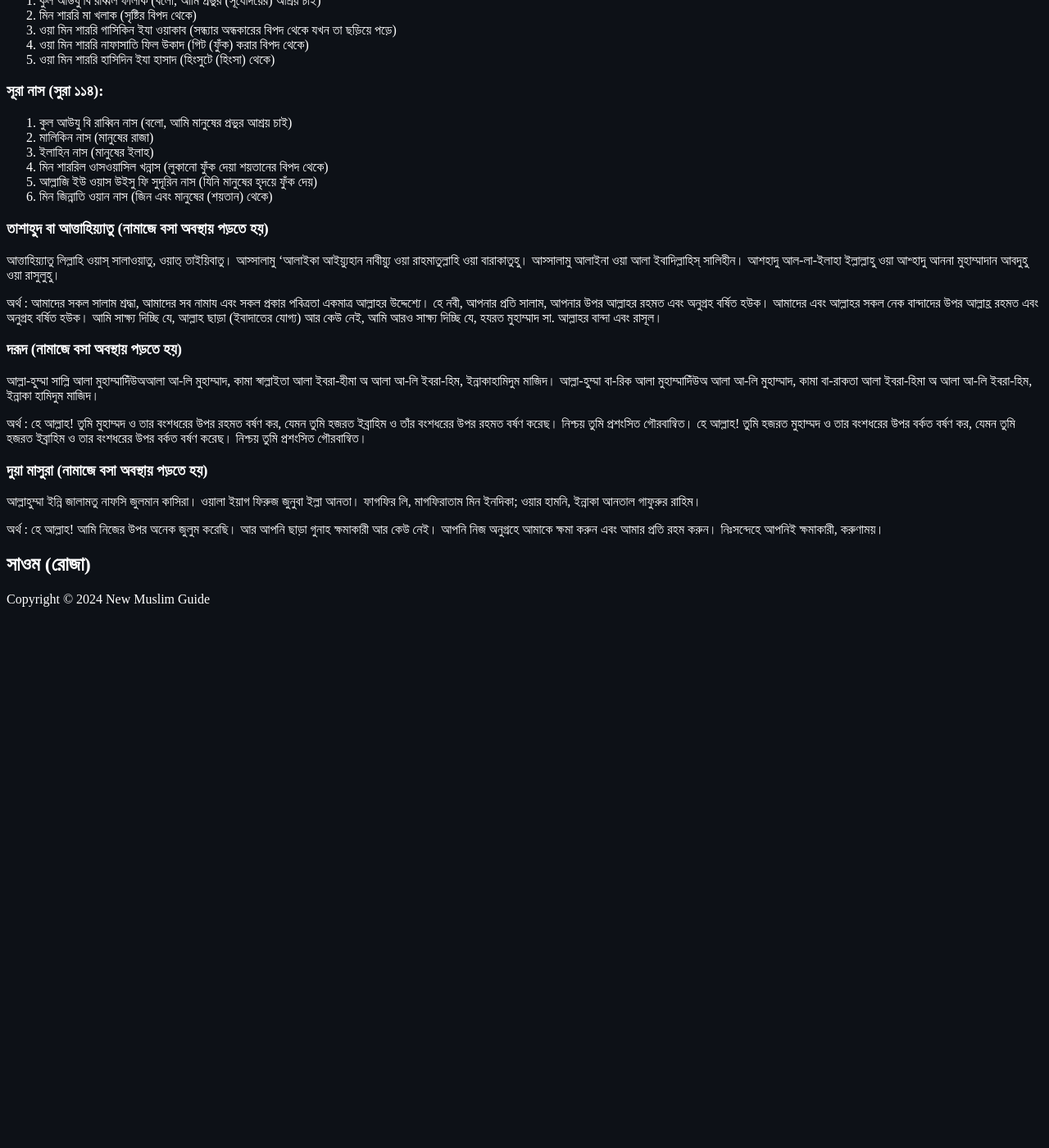
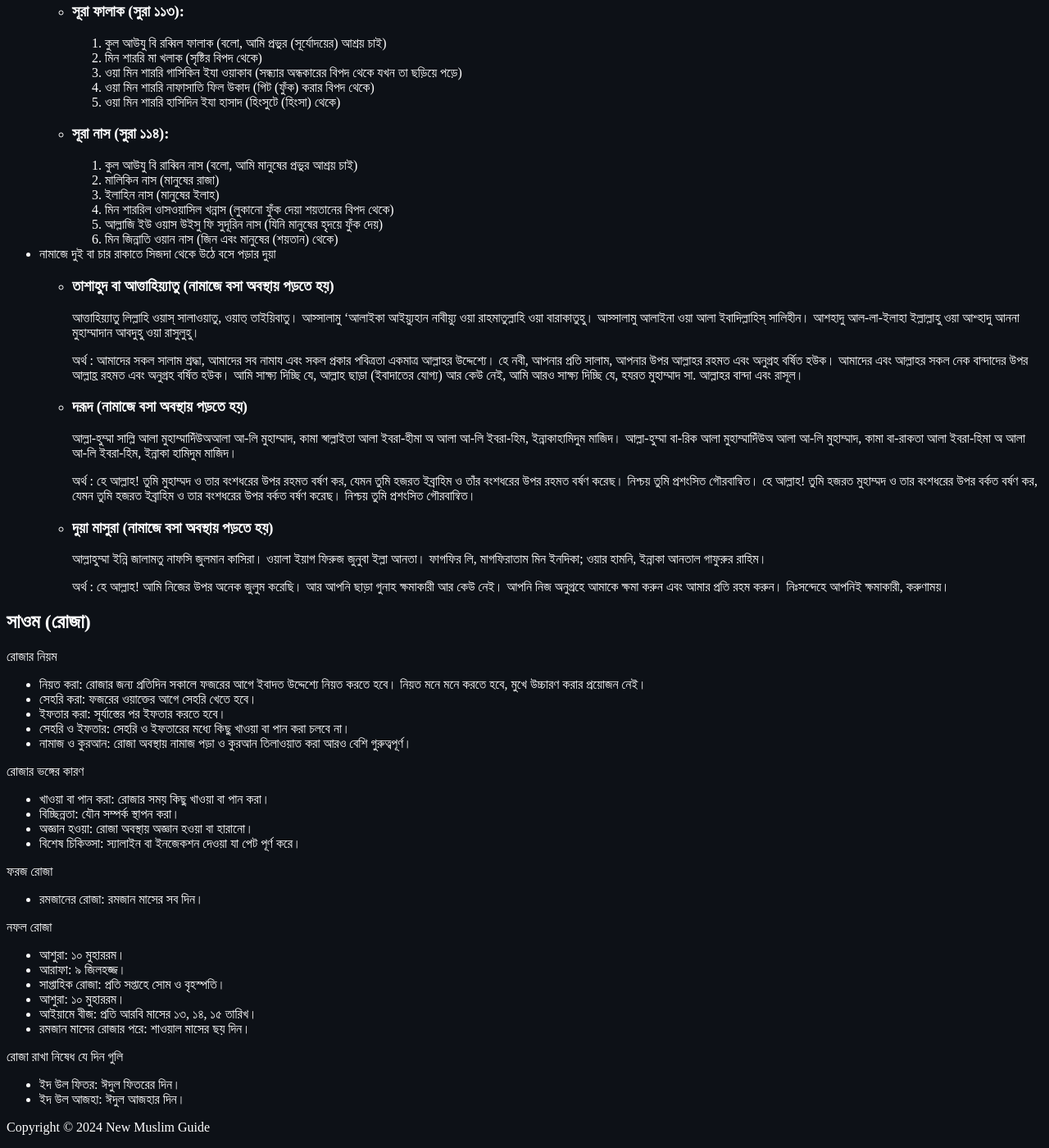
Before and after one commit to DeenAlIslam/NewMuslimGuide, a Jekyll site: the page built from bangla/index.md, in a window 1280 px wide and 1400 px high, scrolled down 2604 px. Shown: the whole window at 82% size. Built offline with Jekyll 4.4.1, drawn with Linux system fonts in a browser that asks for light colours; before the commit the page ends 3360 px from its top, so only the background shows below that; some of the changed text lies outside the part shown.

Commit message:
Update index.md

```diff
--- a/bangla/index.md
+++ b/bangla/index.md
@@ -104,60 +104,91 @@ Video: https://youtu.be/XPTYljKh9yw
 19. সালাতের বা নামাজের শেষে ডান দিকে মুখ করে এবং বাম দিকে  মুখ করে সালাম দিন। সালাম দিতে হবে আসসালামু আলাইকুম ওয়া রাহমাতুল্লাহ (আপনার উপরও শান্তি ও আল্লাহর রহমত বর্ষিত হোক) বলে। এই ভাবে দুই রাকাত নামাজ শেষ হলো।
 20. যদি চার রাকাত নামাজ হয় তবে, দুই রাকাতের পর শুধু তাশাহুদ পড়ে উঠে দাঁড়িয়ে, হাত কান অবধি উঠিয়ে আবার হাত বেঁধে দুই রাকাত আগের মতো পরে বসতে হবে। তারপর আবার তাশাহুদ, দরূদ ও মাসুরা পরে সালাম ফিরিয়ে নামাজ শেষ করতে হবে।
 
-### সূরা ফাতিহা:(সুরা ১)
-সূরা ফাতিহা ইসলামের অন্যতম গুরুত্বপূর্ণ সূরা এবং মুসলিমদের দৈনিক নামাজে এটি প্রতিটি রাকআত (বিভাগ) এ পাঠ করতে হয়। এটি আল্লাহর প্রশংসা, দয়া, এবং সঠিক পথ অনুসরণের জন্য প্রার্থনা করা হয়।
+- নামাজে দাঁড়ানো অবস্থায় পড়ার সূরা
+    - ### সূরা ফাতিহা:(সুরা ১)
+        সূরা ফাতিহা ইসলামের অন্যতম গুরুত্বপূর্ণ সূরা এবং মুসলিমদের দৈনিক নামাজে এটি প্রতিটি রাকআত (বিভাগ) এ পাঠ করতে হয়। এটি আল্লাহর প্রশংসা, দয়া, এবং সঠিক পথ অনুসরণের জন্য প্রার্থনা করা হয়।
 
-সূরা ফাতিহা (সুরা ১) :
-1. বিসমিল্লাহির রাহমানির রাহিম (আল্লাহর নামে, পরম দয়ালু, অতি দয়ালু)
-2. আল হামদুলিল্লাহি রব্বিল আলামিন (সমস্ত প্রশংসা আল্লাহর জন্য, সমস্ত জগতের পালনকর্তা)
-3. আর রাহমানির রাহিম (পরম দয়ালু, অতি দয়ালু)
-4. মালিকি ইয়াওমিদ দিন (প্রতিদানের দিনের মালিক)
-5. ইয়াকা না'বুদু ওয়া ইয়াকা নাস্তাইন (কেবল তোমারই আমরা এবাদত করি এবং কেবল তোমারই সাহায্য প্রার্থনা করি)
-6. ইহদিনাস সিরাতাল মুস্তাকিম (আমাদের সঠিক পথ দেখাও)
-7. সিরাতাল লাধিনা অন'আমতা আলাইহিম (তাদের পথ যাদের উপর তুমি অনুগ্রহ করেছ)
-8. গায়রিল ম্যাগদুবি আলাইহিম ওয়ালাদ দললিন (তাদের পথ যাদের উপর রাগ করা হয়েছে এবং যারা পথভ্রষ্ট হয়েছে না)
-9. আমিন (আমিন - হে আল্লাহ, এটি পূর্ণ করুন)
+        সূরা ফাতিহা (সুরা ১) :
+        1. বিসমিল্লাহির রাহমানির রাহিম (আল্লাহর নামে, পরম দয়ালু, অতি দয়ালু)
+        2. আল হামদুলিল্লাহি রব্বিল আলামিন (সমস্ত প্রশংসা আল্লাহর জন্য, সমস্ত জগতের পালনকর্তা)
+        3. আর রাহমানির রাহিম (পরম দয়ালু, অতি দয়ালু)
+        4. মালিকি ইয়াওমিদ দিন (প্রতিদানের দিনের মালিক)
+        5. ইয়াকা না'বুদু ওয়া ইয়াকা নাস্তাইন (কেবল তোমারই আমরা এবাদত করি এবং কেবল তোমারই সাহায্য প্রার্থনা করি)
+        6. ইহদিনাস সিরাতাল মুস্তাকিম (আমাদের সঠিক পথ দেখাও)
+        7. সিরাতাল লাধিনা অন'আমতা আলাইহিম (তাদের পথ যাদের উপর তুমি অনুগ্রহ করেছ)
+        8. গায়রিল ম্যাগদুবি আলাইহিম ওয়ালাদ দললিন (তাদের পথ যাদের উপর রাগ করা হয়েছে এবং যারা পথভ্রষ্ট হয়েছে না)
+        9. আমিন (আমিন - হে আল্লাহ, এটি পূর্ণ করুন)
 
-### সূরা আসর (সুরা ১০৩):
-1. ওয়াল আসরি (সময়ের প্রতি শপথ)
-2. ইননাল ইনসানা লাফি খুসর (নিঃসন্দেহে মানবতা ক্ষতির মধ্যে রয়েছে)
-3. ইল্লাল্লাজিনা আমানু ওয়া আমিলুস সালিহাতি (তবে যারা ইমান এনেছে এবং সৎকর্ম করেছে)
-4. ওয়া তাওয়া সাউবিল হাক্কি ওয়া তাওয়া সাউবিস সাবরি (এবং পরস্পরকে সত্যের জন্য এবং ধৈর্যের জন্য উপদেশ দিয়েছে)
+- সূরা ফাতিহার পর মিলানোর জন্য কয়েকটি সহজ সূরা
+    - ### সূরা আসর (সুরা ১০৩):
+        1. ওয়াল আসরি (সময়ের প্রতি শপথ)
+        2. ইননাল ইনসানা লাফি খুসর (নিঃসন্দেহে মানবতা ক্ষতির মধ্যে রয়েছে)
+        3. ইল্লাল্লাজিনা আমানু ওয়া আমিলুস সালিহাতি (তবে যারা ইমান এনেছে এবং সৎকর্ম করেছে)
+        4. ওয়া তাওয়া সাউবিল হাক্কি ওয়া তাওয়া সাউবিস সাবরি (এবং পরস্পরকে সত্যের জন্য এবং ধৈর্যের জন্য উপদেশ দিয়েছে)
 
-### সূরা ইখলাস (সুরা ১১২):
-1. কুলহু আল্লাহু আহাদ (বলো, আল্লাহ এক)
-2. আল্লাহুস সামাদ (আল্লাহ, যার কোন অভাব নেই)
-3. লাম ইয়ালিদ ওয়ালাম ইউলাদ (তিনি জন্মাননি এবং জন্মদান করেননি)
-4. ওয়ালাম ইয়া কুল্লাহু কুফুয়ান আহাদ (এবং তাঁর সমকক্ষ কোন কিছু নেই)
+    - ### সূরা ইখলাস (সুরা ১১২):
+        1. কুলহু আল্লাহু আহাদ (বলো, আল্লাহ এক)
+        2. আল্লাহুস সামাদ (আল্লাহ, যার কোন অভাব নেই)
+        3. লাম ইয়ালিদ ওয়ালাম ইউলাদ (তিনি জন্মাননি এবং জন্মদান করেননি)
+        4. ওয়ালাম ইয়া কুল্লাহু কুফুয়ান আহাদ (এবং তাঁর সমকক্ষ কোন কিছু নেই)
 
-### সূরা ফালাক (সুরা ১১৩):
-1. কুল আউযু বি রব্বিল ফালাক (বলো, আমি প্রভুর (সূর্যোদয়ের) আশ্রয় চাই)
-2. মিন শাররি মা খলাক (সৃষ্টির বিপদ থেকে)
-3. ওয়া মিন শাররি গাসিকিন ইযা ওয়াকাব (সন্ধ্যার অন্ধকারের বিপদ থেকে যখন তা ছড়িয়ে পড়ে)
-4. ওয়া মিন শাররি নাফাসাতি ফিল উকাদ (গিট (ফুঁক) করার বিপদ থেকে)
-5. ওয়া মিন শাররি হাসিদিন ইযা হাসাদ (হিংসুটে (হিংসা) থেকে)
+    - ### সূরা ফালাক (সুরা ১১৩):
+        1. কুল আউযু বি রব্বিল ফালাক (বলো, আমি প্রভুর (সূর্যোদয়ের) আশ্রয় চাই)
+        2. মিন শাররি মা খলাক (সৃষ্টির বিপদ থেকে)
+        3. ওয়া মিন শাররি গাসিকিন ইযা ওয়াকাব (সন্ধ্যার অন্ধকারের বিপদ থেকে যখন তা ছড়িয়ে পড়ে)
+        4. ওয়া মিন শাররি নাফাসাতি ফিল উকাদ (গিট (ফুঁক) করার বিপদ থেকে)
+        5. ওয়া মিন শাররি হাসিদিন ইযা হাসাদ (হিংসুটে (হিংসা) থেকে)
 
-### সূরা নাস (সুরা ১১৪):
-1. কুল আউযু বি রাব্বিন নাস (বলো, আমি মানুষের প্রভুর আশ্রয় চাই)
-2. মালিকিন নাস (মানুষের রাজা)
-3. ইলাহিন নাস (মানুষের ইলাহ)
-4. মিন শাররিল ওাসওয়াসিল খন্নাস (লুকানো ফুঁক দেয়া শয়তানের বিপদ থেকে)
-5. আল্লাজি ইউ ওয়াস উইসু ফি সুদূরিন নাস (যিনি মানুষের হৃদয়ে ফুঁক দেয়)
-6. মিন জিন্নাতি ওয়ান নাস (জিন এবং মানুষের (শয়তান) থেকে)
+    - ### সূরা নাস (সুরা ১১৪):
+        1. কুল আউযু বি রাব্বিন নাস (বলো, আমি মানুষের প্রভুর আশ্রয় চাই)
+        2. মালিকিন নাস (মানুষের রাজা)
+        3. ইলাহিন নাস (মানুষের ইলাহ)
+        4. মিন শাররিল ওাসওয়াসিল খন্নাস (লুকানো ফুঁক দেয়া শয়তানের বিপদ থেকে)
+        5. আল্লাজি ইউ ওয়াস উইসু ফি সুদূরিন নাস (যিনি মানুষের হৃদয়ে ফুঁক দেয়)
+        6. মিন জিন্নাতি ওয়ান নাস (জিন এবং মানুষের (শয়তান) থেকে)
+- নামাজে দুই বা চার রাকাতে সিজদা থেকে উঠে বসে পড়ার দুয়া
+    - ### তাশাহুদ বা আত্তাহিয়্যাতু (নামাজে বসা অবস্থায় পড়তে হয়)
+        আত্তাহিয়্যাতু লিল্লাহি ওয়াস্ সালাওয়াতু, ওয়াত্ তাইয়িবাতু। আস্সালামু 'আলাইকা আইয়্যুহান নাবীয়্যু ওয়া রাহমাতুল্লাহি ওয়া বারাকাতুহু। আস্সালামু আলাইনা ওয়া আলা ইবাদিল্লাহিস্ সালিহীন। আশহাদু আল-লা-ইলাহা ইল্লাল্লাহু ওয়া আশ্হাদু আননা মুহাম্মাদান আবদুহু ওয়া রাসুলুহু।
 
-### তাশাহুদ বা আত্তাহিয়্যাতু (নামাজে বসা অবস্থায় পড়তে হয়)
-আত্তাহিয়্যাতু লিল্লাহি ওয়াস্ সালাওয়াতু, ওয়াত্ তাইয়িবাতু। আস্সালামু 'আলাইকা আইয়্যুহান নাবীয়্যু ওয়া রাহমাতুল্লাহি ওয়া বারাকাতুহু। আস্সালামু আলাইনা ওয়া আলা ইবাদিল্লাহিস্ সালিহীন। আশহাদু আল-লা-ইলাহা ইল্লাল্লাহু ওয়া আশ্হাদু আননা মুহাম্মাদান আবদুহু ওয়া রাসুলুহু।
+        অর্থ : আমাদের সকল সালাম শ্রদ্ধা, আমাদের সব নামায এবং সকল প্রকার পবিত্রতা একমাত্র আল্লাহর উদ্দেশ্যে। হে নবী, আপনার প্রতি সালাম, আপনার উপর আল্লাহর রহমত এবং অনুগ্রহ বর্ষিত হউক। আমাদের এবং আল্লাহর সকল নেক বান্দাদের উপর আল্লাহ্র রহমত এবং অনুগ্রহ বর্ষিত হউক। আমি সাক্ষ্য দিচ্ছি যে, আল্লাহ ছাড়া (ইবাদাতের যোগ্য) আর কেউ নেই, আমি আরও সাক্ষ্য দিচ্ছি যে, হযরত মুহাম্মাদ সা. আল্লাহর বান্দা এবং রাসূল।
 
-অর্থ : আমাদের সকল সালাম শ্রদ্ধা, আমাদের সব নামায এবং সকল প্রকার পবিত্রতা একমাত্র আল্লাহর উদ্দেশ্যে। হে নবী, আপনার প্রতি সালাম, আপনার উপর আল্লাহর রহমত এবং অনুগ্রহ বর্ষিত হউক। আমাদের এবং আল্লাহর সকল নেক বান্দাদের উপর আল্লাহ্র রহমত এবং অনুগ্রহ বর্ষিত হউক। আমি সাক্ষ্য দিচ্ছি যে, আল্লাহ ছাড়া (ইবাদাতের যোগ্য) আর কেউ নেই, আমি আরও সাক্ষ্য দিচ্ছি যে, হযরত মুহাম্মাদ সা. আল্লাহর বান্দা এবং রাসূল।
+    - ### দরূদ (নামাজে বসা অবস্থায় পড়তে হয়)
+        আল্লা-হুম্মা সাল্লি আলা মুহাম্মাদিঁউঅআলা আ-লি মুহাম্মাদ, কামা স্বাল্লাইতা আলা ইবরা-হীমা অ আলা আ-লি ইবরা-হিম, ইন্নাকাহামিদুম মাজিদ। আল্লা-হুম্মা বা-রিক আলা মুহাম্মাদিঁউঅ আলা আ-লি মুহাম্মাদ, কামা বা-রাকতা আলা ইবরা-হিমা অ আলা আ-লি ইবরা-হিম, ইন্নাকা হামিদুম মাজিদ।
 
-### দরূদ (নামাজে বসা অবস্থায় পড়তে হয়)
-আল্লা-হুম্মা সাল্লি আলা মুহাম্মাদিঁউঅআলা আ-লি মুহাম্মাদ, কামা স্বাল্লাইতা আলা ইবরা-হীমা অ আলা আ-লি ইবরা-হিম, ইন্নাকাহামিদুম মাজিদ। আল্লা-হুম্মা বা-রিক আলা মুহাম্মাদিঁউঅ আলা আ-লি মুহাম্মাদ, কামা বা-রাকতা আলা ইবরা-হিমা অ আলা আ-লি ইবরা-হিম, ইন্নাকা হামিদুম মাজিদ।
+        অর্থ : হে আল্লাহ! তুমি মুহাম্মদ ও তার বংশধরের উপর রহমত বর্ষণ কর, যেমন তুমি হজরত ইব্রাহিম ও তাঁর বংশধরের উপর রহমত বর্ষণ করেছ। নিশ্চয় তুমি প্রশংসিত গৌরবান্বিত। হে আল্লাহ! তুমি হজরত মুহাম্মদ ও তার বংশধরের উপর বর্কত বর্ষণ কর, যেমন তুমি হজরত ইব্রাহিম ও তার বংশধরের উপর বর্কত বর্ষণ করেছ। নিশ্চয় তুমি প্রশংসিত গৌরবান্বিত।
 
-অর্থ : হে আল্লাহ! তুমি মুহাম্মদ ও তার বংশধরের উপর রহমত বর্ষণ কর, যেমন তুমি হজরত ইব্রাহিম ও তাঁর বংশধরের উপর রহমত বর্ষণ করেছ। নিশ্চয় তুমি প্রশংসিত গৌরবান্বিত। হে আল্লাহ! তুমি হজরত মুহাম্মদ ও তার বংশধরের উপর বর্কত বর্ষণ কর, যেমন তুমি হজরত ইব্রাহিম ও তার বংশধরের উপর বর্কত বর্ষণ করেছ। নিশ্চয় তুমি প্রশংসিত গৌরবান্বিত।
+    - ### দুয়া মাসুরা (নামাজে বসা অবস্থায় পড়তে হয়)
+        আল্লাহুম্মা ইন্নি জালামতু নাফসি জুলমান কাসিরা। ওয়ালা ইয়াগ ফিরুজ জুনুবা ইল্লা আনতা। ফাগফির লি, মাগফিরাতাম মিন ইনদিকা; ওয়ার হামনি, ইন্নাকা আনতাল গাফুরুর রাহিম।
 
-### দুয়া মাসুরা (নামাজে বসা অবস্থায় পড়তে হয়)
-আল্লাহুম্মা ইন্নি জালামতু নাফসি জুলমান কাসিরা। ওয়ালা ইয়াগ ফিরুজ জুনুবা ইল্লা আনতা। ফাগফির লি, মাগফিরাতাম মিন ইনদিকা; ওয়ার হামনি, ইন্নাকা আনতাল গাফুরুর রাহিম।
-
-অর্থ : হে আল্লাহ! আমি নিজের উপর অনেক জুলুম করেছি। আর আপনি ছাড়া গুনাহ ক্ষমাকারী আর কেউ নেই। আপনি নিজ অনুগ্রহে আমাকে ক্ষমা করুন এবং আমার প্রতি রহম করুন। নিঃসন্দেহে আপনিই ক্ষমাকারী, করুণাময়।
+        অর্থ : হে আল্লাহ! আমি নিজের উপর অনেক জুলুম করেছি। আর আপনি ছাড়া গুনাহ ক্ষমাকারী আর কেউ নেই। আপনি নিজ অনুগ্রহে আমাকে ক্ষমা করুন এবং আমার প্রতি রহম করুন। নিঃসন্দেহে আপনিই ক্ষমাকারী, করুণাময়।
 
 ## সাওম (রোজা)
+
+
+রোজার নিয়ম
+- নিয়ত করা: রোজার জন্য প্রতিদিন সকালে ফজরের আগে ইবাদত উদ্দেশ্যে নিয়ত করতে হবে। নিয়ত মনে মনে করতে হবে, মুখে উচ্চারণ করার প্রয়োজন নেই।
+- সেহরি করা: ফজরের ওয়াক্তের আগে সেহরি খেতে হবে।
+- ইফতার করা: সূর্যাস্তের পর ইফতার করতে হবে।
+- সেহরি ও ইফতার: সেহরি ও ইফতারের মধ্যে কিছু খাওয়া বা পান করা চলবে না।
+- নামাজ ও কুরআন: রোজা অবস্থায় নামাজ পড়া ও কুরআন তিলাওয়াত করা আরও বেশি গুরুত্বপূর্ণ।
+
+রোজার ভঙ্গের কারণ
+- খাওয়া বা পান করা: রোজার সময় কিছু খাওয়া বা পান করা।
+- বিচ্ছিন্নতা: যৌন সম্পর্ক স্থাপন করা।
+- অজ্ঞান হওয়া: রোজা অবস্থায় অজ্ঞান হওয়া বা হারানো।
+- বিশেষ চিকিত্সা: স্যালাইন বা ইনজেকশন দেওয়া যা পেট পূর্ণ করে।
+
+ফরজ রোজা
+- রমজানের রোজা: রমজান মাসের সব দিন।
+
+নফল রোজা
+- আশুরা: ১০ মুহাররম।
+- আরাফা: ৯ জিলহজ্জ।
+- সাপ্তাহিক রোজা: প্রতি সপ্তাহে সোম ও বৃহস্পতি।
+- আশুরা: ১০ মুহাররম।
+- আইয়ামে বীজ: প্রতি আরবি মাসের ১৩, ১৪, ১৫ তারিখ।
+- রমজান মাসের রোজার পরে: শাওয়াল মাসের ছয় দিন।
+
+রোজা রাখা নিষেধ যে দিন গুলি
+- ইদ উল ফিতর: ঈদুল ফিতরের দিন।
+- ইদ উল আজহা: ঈদুল আজহার দিন।
```
